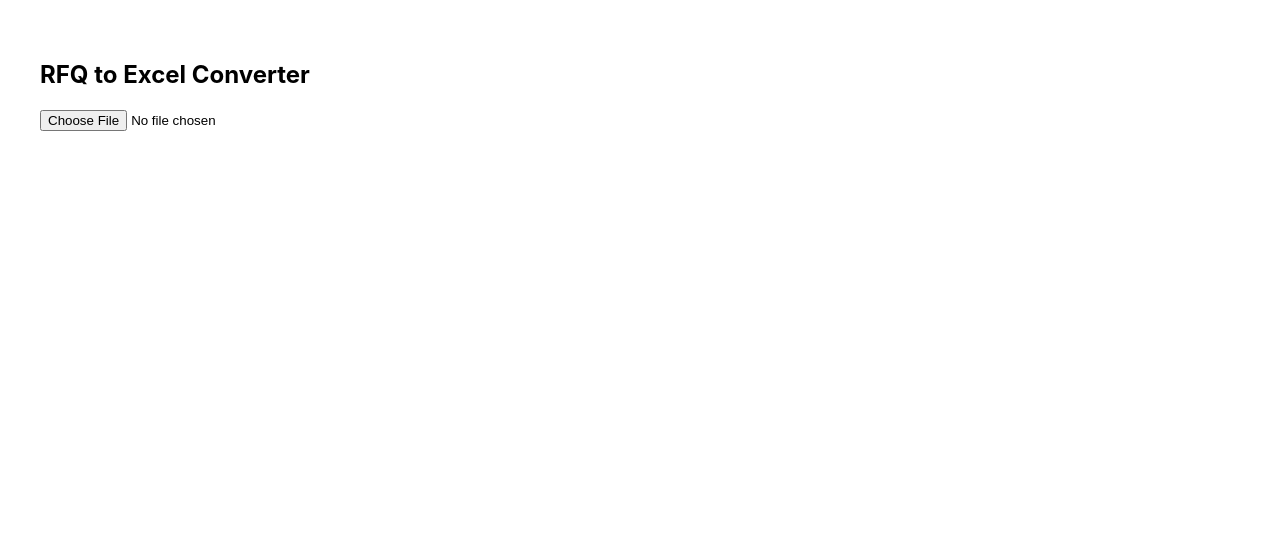
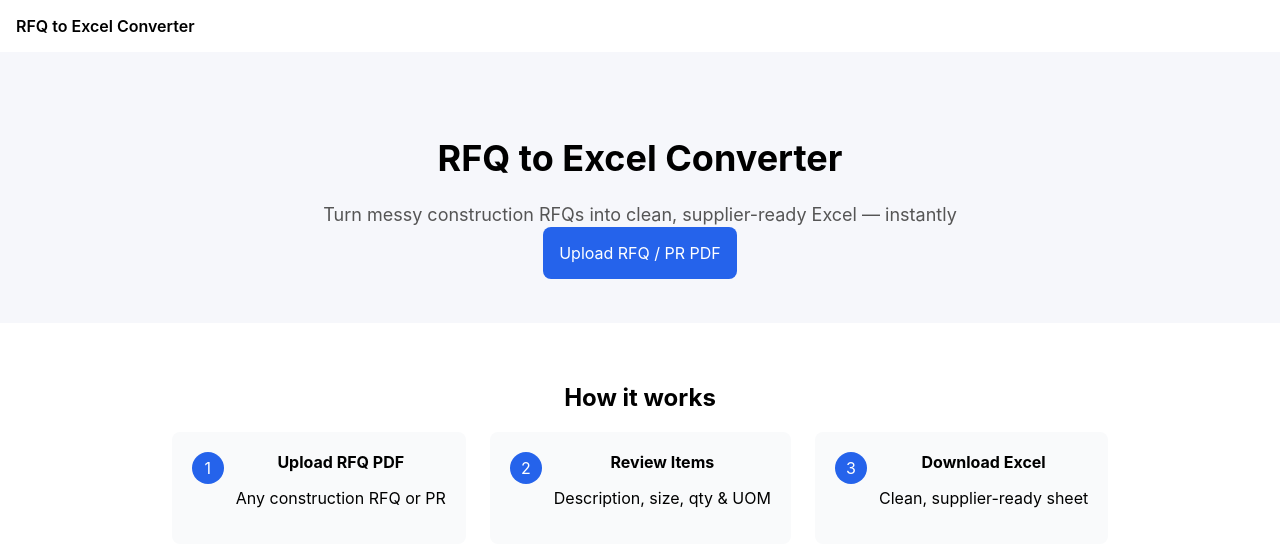
Before and after one commit to workwithzhb-creator/rfqtoexcel, a React (Create React App) app in the folder frontend/: page / in a window 1280 px wide. Shown: the top 546 px of the page. Built offline with nearby package versions, Linux system fonts and the light colour scheme.

Commit message:
Fix frontend UI and styles

```diff
--- a/frontend/package.json
+++ b/frontend/package.json
@@ -2,6 +2,7 @@
   "name": "frontend",
   "version": "0.1.0",
   "private": true,
+  "homepage": ".",
   "dependencies": {
     "@testing-library/dom": "^10.4.1",
     "@testing-library/jest-dom": "^6.9.1",
--- a/frontend/src/App.js
+++ b/frontend/src/App.js
@@ -9,10 +9,12 @@ function App() {
 
   useEffect(() => {
     if (!loading) return;
+
     setProgress(10);
     const interval = setInterval(() => {
-      setProgress((p) => (p >= 90 ? p : p + 10));
+      setProgress((prev) => (prev >= 90 ? prev : prev + 10));
     }, 400);
+
     return () => clearInterval(interval);
   }, [loading]);
 
@@ -35,20 +37,27 @@ function App() {
         { headers: { "Content-Type": "multipart/form-data" } }
       );
 
-      const extractedItems = res.data.items || [];
-      if (extractedItems.length === 0) {
+      const extracted = res.data.items || [];
+
+      if (extracted.length === 0) {
         setErrorMsg(
           "This PDF appears to be scanned or image-based. Please upload a text-based RFQ or PR PDF."
         );
       } else {
-        setItems(extractedItems.map((i) => ({ ...i, include: true })));
+        setItems(extracted.map((i) => ({ ...i, include: true })));
       }
     } catch {
-      setErrorMsg("Error while processing PDF.");
+      setErrorMsg("Error while processing PDF. Please try again.");
     }
 
     setProgress(100);
     setTimeout(() => setLoading(false), 300);
+  };
+
+  const updateItem = (index, field, value) => {
+    const updated = [...items];
+    updated[index][field] = value;
+    setItems(updated);
   };
 
   const downloadExcel = async () => {
@@ -56,46 +65,71 @@ function App() {
       const res = await axios.post(
         `${process.env.REACT_APP_API_URL}/download`,
         { items },
-        {
-          responseType: "blob",
-          headers: {
-            "Content-Type": "application/json",
-            Accept:
-              "application/vnd.openxmlformats-officedocument.spreadsheetml.sheet"
-          }
-        }
+        { responseType: "blob" }
       );
 
-      const blob = new Blob([res.data], {
-        type: "application/vnd.openxmlformats-officedocument.spreadsheetml.sheet"
-      });
+      const url = window.URL.createObjectURL(
+        new Blob([res.data], {
+          type: "application/vnd.openxmlformats-officedocument.spreadsheetml.sheet"
+        })
+      );
 
-      const url = window.URL.createObjectURL(blob);
       const link = document.createElement("a");
       link.href = url;
-      link.download = "materials.xlsx";
+      link.setAttribute("download", "materials.xlsx");
       document.body.appendChild(link);
       link.click();
       link.remove();
-      window.URL.revokeObjectURL(url);
-    } catch (err) {
-      console.error("DOWNLOAD ERROR:", err);
+    } catch {
       alert("Failed to download Excel");
     }
   };
 
   return (
-    <div style={{ padding: 40 }}>
-      <h2>RFQ to Excel Converter</h2>
+    <div style={{ minHeight: "100vh", background: "#f6f7fb" }}>
+      <div style={header}>RFQ to Excel Converter</div>
 
-      <input type="file" accept="application/pdf" onChange={uploadPDF} />
+      <div style={hero}>
+        <h1 style={title}>RFQ to Excel Converter</h1>
+        <p style={tagline}>
+          Turn messy construction RFQs into clean, supplier-ready Excel — instantly
+        </p>
 
-      {loading && <p>Processing… {progress}%</p>}
-      {errorMsg && <p style={{ color: "red" }}>{errorMsg}</p>}
+        <label style={uploadBtn}>
+          Upload RFQ / PR PDF
+          <input type="file" accept="application/pdf" onChange={uploadPDF} hidden />
+        </label>
+
+        {loading && (
+          <div style={{ margin: "20px auto", width: 320 }}>
+            <p style={{ fontSize: 14, color: "#6b7280" }}>
+              Reading and understanding document…
+            </p>
+            <div style={progressBg}>
+              <div style={{ ...progressFill, width: `${progress}%` }} />
+            </div>
+          </div>
+        )}
+
+        {errorMsg && (
+          <p style={{ color: "#dc2626", marginTop: 16, textAlign: "center" }}>
+            {errorMsg}
+          </p>
+        )}
+      </div>
+
+      <div style={howItWorks}>
+        <h2>How it works</h2>
+        <div style={steps}>
+          <Step n="1" t="Upload RFQ PDF" d="Any construction RFQ or PR" />
+          <Step n="2" t="Review Items" d="Description, size, qty & UOM" />
+          <Step n="3" t="Download Excel" d="Clean, supplier-ready sheet" />
+        </div>
+      </div>
 
       {items.length > 0 && (
-        <>
-          <table border="1" cellPadding="6" style={{ marginTop: 20 }}>
+        <div style={toolCard}>
+          <table style={table}>
             <thead>
               <tr>
                 <th>Include</th>
@@ -112,29 +146,53 @@ function App() {
                     <input
                       type="checkbox"
                       checked={i.include}
-                      onChange={(e) => {
-                        const copy = [...items];
-                        copy[idx].include = e.target.checked;
-                        setItems(copy);
-                      }}
+                      onChange={(e) =>
+                        updateItem(idx, "include", e.target.checked)
+                      }
                     />
                   </td>
-                  <td>{i.description_raw}</td>
-                  <td>{i.size_raw}</td>
-                  <td>{i.quantity_raw}</td>
-                  <td>{i.uom_raw}</td>
+                  <td><input value={i.description_raw || ""} onChange={(e) => updateItem(idx, "description_raw", e.target.value)} /></td>
+                  <td><input value={i.size_raw || ""} onChange={(e) => updateItem(idx, "size_raw", e.target.value)} /></td>
+                  <td><input value={i.quantity_raw || ""} onChange={(e) => updateItem(idx, "quantity_raw", e.target.value)} /></td>
+                  <td><input value={i.uom_raw || ""} onChange={(e) => updateItem(idx, "uom_raw", e.target.value)} /></td>
                 </tr>
               ))}
             </tbody>
           </table>
 
-          <button onClick={downloadExcel} style={{ marginTop: 20 }}>
+          <button style={downloadBtn} onClick={downloadExcel}>
             Download Excel
           </button>
-        </>
+        </div>
       )}
     </div>
   );
 }
 
+const Step = ({ n, t, d }) => (
+  <div style={stepCard}>
+    <div style={stepNum}>{n}</div>
+    <div>
+      <strong>{t}</strong>
+      <p>{d}</p>
+    </div>
+  </div>
+);
+
+/* STYLES */
+const header = { padding: 16, background: "#fff", fontWeight: 600 };
+const hero = { textAlign: "center", padding: 60 };
+const title = { fontSize: 36 };
+const tagline = { fontSize: 18, color: "#555" };
+const uploadBtn = { padding: 16, background: "#2563eb", color: "#fff", borderRadius: 8, cursor: "pointer" };
+const progressBg = { height: 8, background: "#e5e7eb", borderRadius: 4 };
+const progressFill = { height: "100%", background: "#2563eb" };
+const howItWorks = { background: "#fff", padding: 40, textAlign: "center" };
+const steps = { display: "flex", justifyContent: "center", gap: 24 };
+const stepCard = { background: "#f9fafb", padding: 20, borderRadius: 8, display: "flex", gap: 12 };
+const stepNum = { width: 32, height: 32, background: "#2563eb", color: "#fff", borderRadius: "50%", display: "flex", alignItems: "center", justifyContent: "center" };
+const toolCard = { maxWidth: 1100, margin: "40px auto", background: "#fff", padding: 32 };
+const table = { width: "100%", borderCollapse: "collapse" };
+const downloadBtn = { padding: 14, background: "#16a34a", color: "#fff", borderRadius: 8, cursor: "pointer" };
+
 export default App;
```
